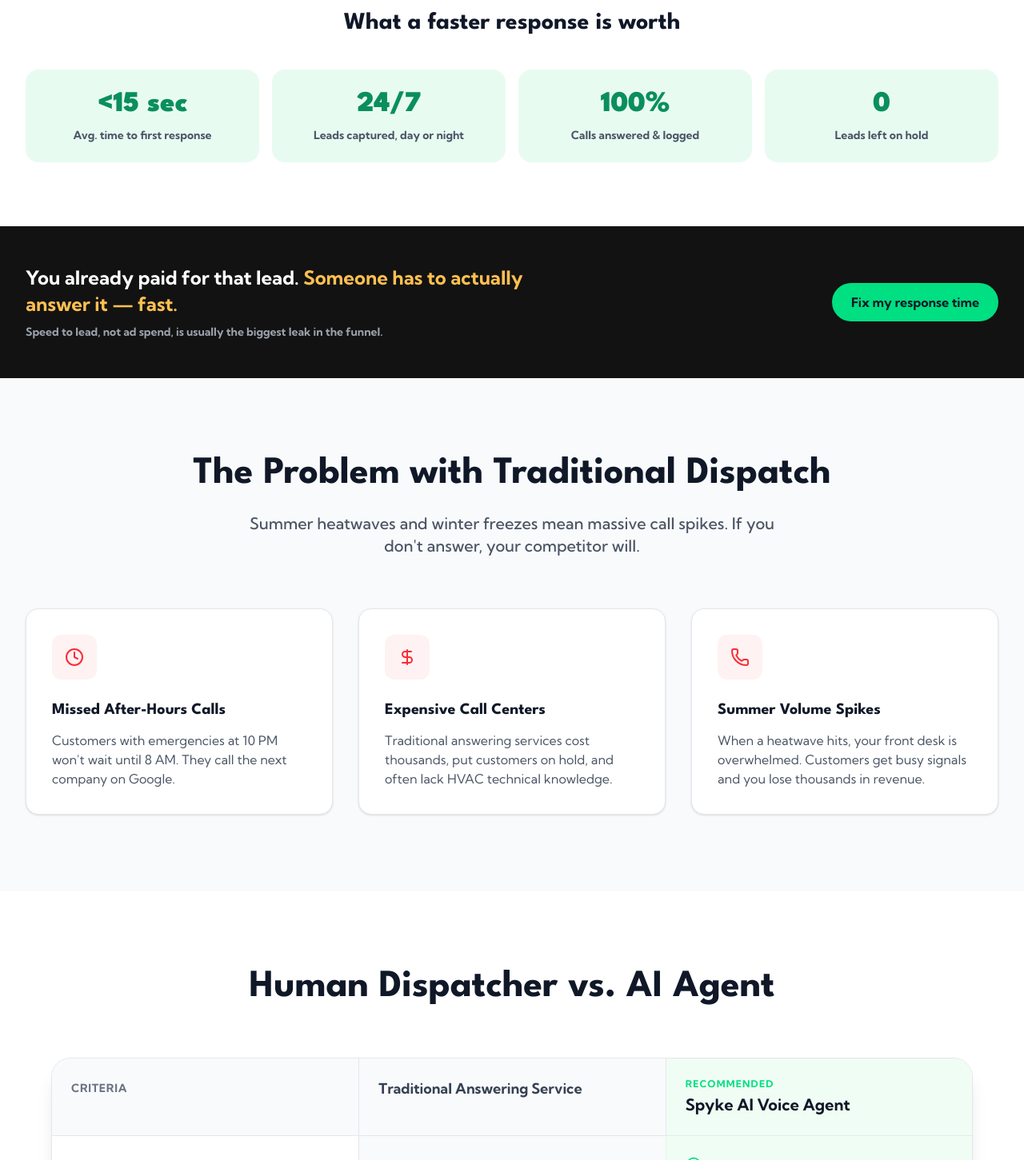
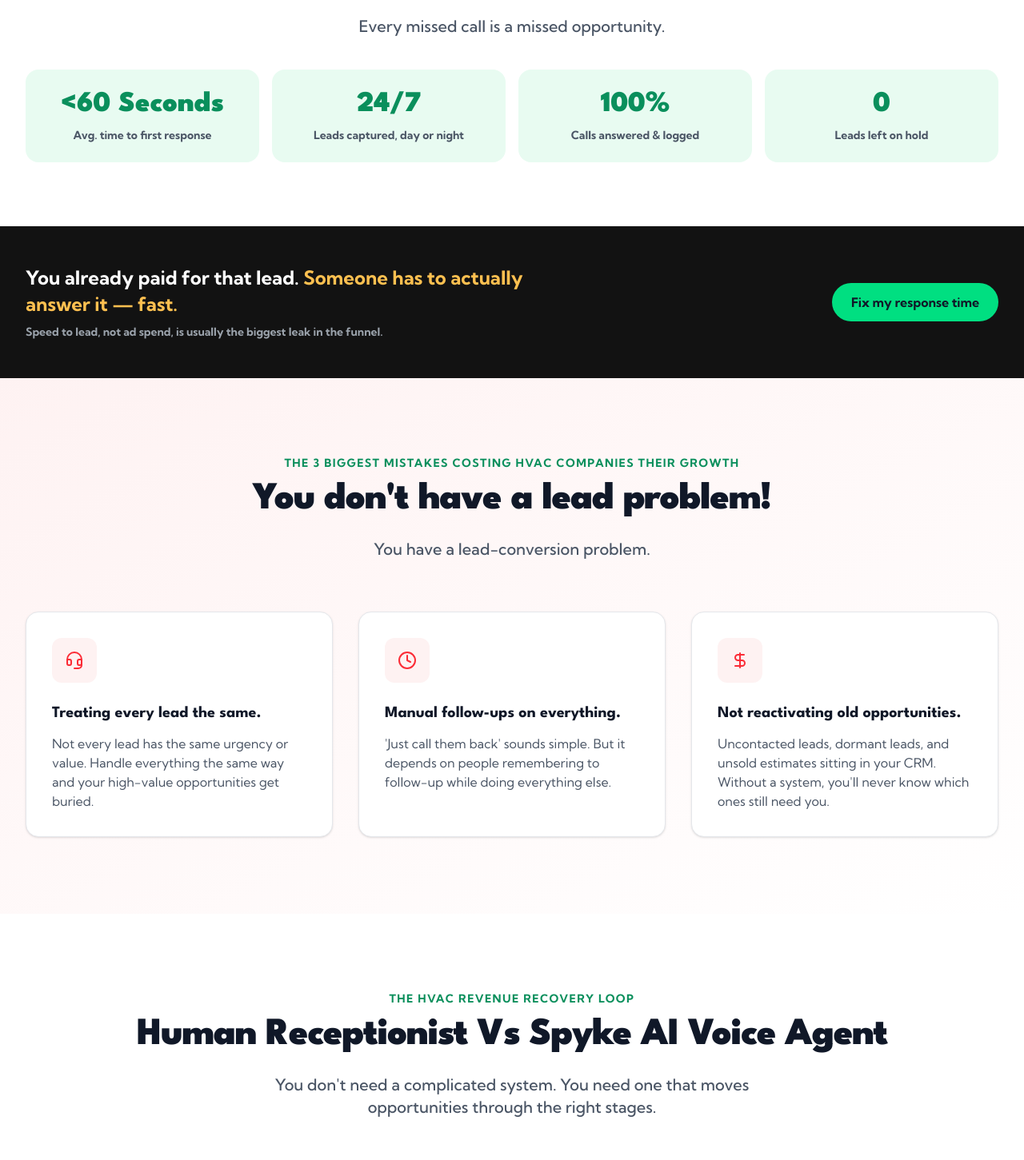
Before and after one commit to SpykeAI/website_sypke, a Next.js app: page / in a window 1280 px wide. Shown: the part 899-2350 px from the top of the page at 80% size. Built offline with nearby package versions, Linux system fonts and the light colour scheme.

Commit message:
Implement home page feedback: reduce gap, standardize headings, update stats, implement slide deck problems, add red gradient

```diff
--- a/src/app/page.tsx
+++ b/src/app/page.tsx
@@ -4,7 +4,7 @@ export default function Home() {
   return (
     <div className="flex flex-col min-h-screen">
       {/* Hero Section */}
-      <section className="relative bg-white pt-20 pb-32 px-4 sm:px-6 lg:px-8 overflow-hidden">
+      <section className="relative bg-white pt-20 pb-16 px-4 sm:px-6 lg:px-8 overflow-hidden">
         <div className="absolute inset-0 bg-[radial-gradient(ellipse_at_top_right,_var(--tw-gradient-stops))] from-[#00DF81]/10 via-white to-white -z-10"></div>
         <div className="max-w-7xl mx-auto grid grid-cols-1 lg:grid-cols-2 gap-16 items-center">
           <div className="text-left">
@@ -63,12 +63,13 @@ export default function Home() {
       <section className="py-20 bg-white">
         <div className="max-w-7xl mx-auto px-4 sm:px-6 lg:px-8">
           <div className="text-center mb-10">
-            <span className="text-[#00DF81] font-bold text-sm tracking-wider uppercase">Built to move these numbers</span>
-            <h2 className="text-3xl font-bold text-gray-900 mt-2 font-heading">What a faster response is worth</h2>
+            <span className="text-[#0A8F5C] font-bold text-sm uppercase tracking-widest mb-3 block">Built to move these numbers</span>
+            <h2 className="text-3xl md:text-5xl font-black text-gray-900 mb-6 font-heading tracking-tight">Why is a Faster Response worth it?</h2>
+            <p className="text-xl text-gray-600 font-medium max-w-2xl mx-auto">Every missed call is a missed opportunity.</p>
           </div>
           <div className="grid grid-cols-2 md:grid-cols-4 gap-4">
             <div className="bg-[#E8FBF1] rounded-2xl p-6 text-center">
-              <div className="text-3xl md:text-4xl font-black text-[#0A8F5C] mb-2 font-heading">&lt;15 sec</div>
+              <div className="text-3xl md:text-4xl font-black text-[#0A8F5C] mb-2 font-heading">&lt;60 Seconds</div>
               <div className="text-sm font-bold text-gray-600">Avg. time to first response</div>
             </div>
             <div className="bg-[#E8FBF1] rounded-2xl p-6 text-center">
@@ -103,16 +104,17 @@ export default function Home() {
       </section>
 
       {/* The Problem */}
-      <section className="py-24 bg-gray-50 px-4 sm:px-6 lg:px-8">
+      <section className="py-24 bg-gradient-to-br from-red-50 to-white px-4 sm:px-6 lg:px-8">
         <div className="max-w-7xl mx-auto">
           <div className="text-center mb-16">
-            <h2 className="text-3xl md:text-5xl font-bold text-gray-900 mb-6 font-heading">The Problem with Traditional Dispatch</h2>
-            <p className="text-xl text-gray-600 max-w-2xl mx-auto font-medium">Summer heatwaves and winter freezes mean massive call spikes. If you don't answer, your competitor will.</p>
+            <span className="text-[#0A8F5C] font-bold text-sm uppercase tracking-widest mb-3 block">The 3 biggest mistakes costing HVAC companies their growth</span>
+            <h2 className="text-3xl md:text-5xl font-black text-gray-900 mb-6 font-heading tracking-tight">You don't have a lead problem!</h2>
+            <p className="text-xl text-gray-600 max-w-2xl mx-auto font-medium">You have a lead-conversion problem.</p>
           </div>
           <div className="grid grid-cols-1 md:grid-cols-3 gap-8">
-            <ProblemCard icon={<Clock />} title="Missed After-Hours Calls" desc="Customers with emergencies at 10 PM won't wait until 8 AM. They call the next company on Google." />
-            <ProblemCard icon={<DollarSign />} title="Expensive Call Centers" desc="Traditional answering services cost thousands, put customers on hold, and often lack HVAC technical knowledge." />
-            <ProblemCard icon={<Phone />} title="Summer Volume Spikes" desc="When a heatwave hits, your front desk is overwhelmed. Customers get busy signals and you lose thousands in revenue." />
+            <ProblemCard icon={<Headset />} title="Treating every lead the same." desc="Not every lead has the same urgency or value. Handle everything the same way and your high-value opportunities get buried." />
+            <ProblemCard icon={<Clock />} title="Manual follow-ups on everything." desc="'Just call them back' sounds simple. But it depends on people remembering to follow-up while doing everything else." />
+            <ProblemCard icon={<DollarSign />} title="Not reactivating old opportunities." desc="Uncontacted leads, dormant leads, and unsold estimates sitting in your CRM. Without a system, you'll never know which ones still need you." />
           </div>
         </div>
       </section>
@@ -121,7 +123,9 @@ export default function Home() {
       <section className="py-24 bg-white px-4 sm:px-6 lg:px-8">
         <div className="max-w-6xl mx-auto">
           <div className="text-center mb-16">
-            <h2 className="text-3xl md:text-5xl font-bold text-gray-900 mb-4 font-heading">Human Dispatcher vs. AI Agent</h2>
+            <span className="text-[#0A8F5C] font-bold text-sm uppercase tracking-widest mb-3 block">The HVAC Revenue Recovery Loop</span>
+            <h2 className="text-3xl md:text-5xl font-black text-gray-900 mb-6 font-heading tracking-tight">Human Receptionist Vs Spyke AI Voice Agent</h2>
+            <p className="text-xl text-gray-600 font-medium max-w-2xl mx-auto">You don't need a complicated system. You need one that moves opportunities through the right stages.</p>
           </div>
 
           <div className="bg-white rounded-3xl border border-gray-200 overflow-hidden shadow-xl">
@@ -154,9 +158,10 @@ export default function Home() {
       {/* Pros Section */}
       <section className="py-24 bg-[#E8FBF1]">
         <div className="max-w-7xl mx-auto px-4 sm:px-6 lg:px-8">
-          <div className="mb-16">
-            <span className="text-[#00DF81] font-bold text-sm tracking-wider uppercase mb-2 block">Why teams switch</span>
-            <h2 className="text-3xl md:text-5xl font-bold text-gray-900 font-heading">What you get that a front desk can't</h2>
+          <div className="text-center mb-16">
+            <span className="text-[#0A8F5C] font-bold text-sm uppercase tracking-widest mb-3 block">Why teams switch</span>
+            <h2 className="text-3xl md:text-5xl font-black text-gray-900 mb-6 font-heading tracking-tight">What do you get with our AI Voice Agents?</h2>
+            <p className="text-xl text-gray-600 font-medium max-w-2xl mx-auto">Built to scale without the headcount overhead.</p>
           </div>
           <div className="grid grid-cols-1 md:grid-cols-3 gap-4">
             {[
@@ -165,7 +170,7 @@ export default function Home() {
               { t: "Always professional", d: "On-script, on-brand, every call" },
               { t: "Same energy, all day", d: "No bad moods, no burnout" },
               { t: "24/7 coverage", d: "Nights, weekends & holidays" },
-              { t: "Parallel calling", d: "Inbound & outbound at once" }
+              { t: "Human voices", d: "Natural voice that sounds Human" }
             ].map((p, i) => (
               <div key={i} className="bg-white rounded-2xl p-5 flex items-start gap-4 shadow-sm border border-gray-100">
                 <div className="w-6 h-6 rounded-full bg-[#00DF81] flex items-center justify-center shrink-0 mt-0.5">
@@ -184,10 +189,10 @@ export default function Home() {
       {/* Who It's For */}
       <section className="py-24 bg-white">
         <div className="max-w-7xl mx-auto px-4 sm:px-6 lg:px-8">
-          <div className="mb-16">
-            <span className="text-[#00DF81] font-bold text-sm tracking-wider uppercase mb-2 block">Who it's for</span>
-            <h2 className="text-3xl md:text-5xl font-bold text-gray-900 font-heading mb-4">Built for every stakeholder in the deal</h2>
-            <p className="text-xl text-gray-600">Different roles, same missed-call problem underneath.</p>
+          <div className="text-center mb-16">
+            <span className="text-[#0A8F5C] font-bold text-sm uppercase tracking-widest mb-3 block">Who it's for</span>
+            <h2 className="text-3xl md:text-5xl font-black text-gray-900 mb-6 font-heading tracking-tight">Built for every stakeholder in the deal</h2>
+            <p className="text-xl text-gray-600 font-medium max-w-2xl mx-auto">Different roles, same missed-call problem underneath.</p>
           </div>
           <div className="grid grid-cols-1 md:grid-cols-2 lg:grid-cols-4 gap-6">
             <div className="border border-gray-200 rounded-2xl p-6">
@@ -241,9 +246,10 @@ export default function Home() {
       {/* How It Works */}
       <section className="py-24 bg-gray-50 border-t border-gray-200">
         <div className="max-w-7xl mx-auto px-4 sm:px-6 lg:px-8">
-          <div className="mb-16">
-            <span className="text-[#00DF81] font-bold text-sm tracking-wider uppercase mb-2 block">Setup, start to finish</span>
-            <h2 className="text-3xl md:text-5xl font-bold text-gray-900 font-heading">Live on your business number in under 3 weeks</h2>
+          <div className="text-center mb-16">
+            <span className="text-[#0A8F5C] font-bold text-sm uppercase tracking-widest mb-3 block">Setup, start to finish</span>
+            <h2 className="text-3xl md:text-5xl font-black text-gray-900 mb-6 font-heading tracking-tight">Live on your business number in under 3 weeks</h2>
+            <p className="text-xl text-gray-600 font-medium max-w-2xl mx-auto">We build the workflows, you just run the business.</p>
           </div>
           <div className="grid grid-cols-1 md:grid-cols-3 gap-8 relative">
             <div className="hidden md:block absolute top-[28px] left-[10%] right-[40%] border-t-2 border-dashed border-gray-300"></div>
@@ -280,13 +286,9 @@ export default function Home() {
         <div className="absolute inset-0 pointer-events-none" style={{ background: 'radial-gradient(700px 320px at 15% 0%, rgba(0,217,138,0.14), transparent 60%), radial-gradient(600px 300px at 100% 100%, rgba(255,192,80,0.10), transparent 60%)' }}></div>
         <div className="max-w-7xl mx-auto px-4 sm:px-6 lg:px-8 relative">
           <div className="text-center mb-16">
-            <div className="inline-flex items-center text-[#FFC050] font-bold text-sm tracking-wider uppercase mb-4">
-              ◆ The Facts, Verified
-            </div>
-            <h2 className="text-3xl md:text-5xl font-bold mb-4 font-heading text-white">What the research actually says</h2>
-            <p className="text-[#AEB6C0] text-lg max-w-2xl mx-auto">
-              Not our numbers — landmark, widely-cited studies on lead response.
-            </p>
+            <span className="text-[#FFC050] font-bold text-sm uppercase tracking-widest mb-3 block">The Facts, Verified</span>
+            <h2 className="text-3xl md:text-5xl font-black text-white mb-6 font-heading tracking-tight">What the research actually says</h2>
+            <p className="text-[#AEB6C0] text-xl font-medium max-w-2xl mx-auto">Not our numbers — landmark, widely-cited studies on lead response.</p>
           </div>
           <div className="grid grid-cols-1 md:grid-cols-2 lg:grid-cols-4 gap-6">
             <div className="bg-white/5 border border-white/10 p-6 rounded-2xl hover:border-[#FFC050]/50 hover:-translate-y-1 transition-all duration-300">
@@ -316,11 +318,10 @@ export default function Home() {
       {/* FAQ Section */}
       <section className="py-24 bg-white px-4 sm:px-6 lg:px-8">
         <div className="max-w-3xl mx-auto">
-          <div className="mb-16">
-            <div className="inline-flex items-center text-[#00DF81] font-bold text-sm tracking-wider uppercase mb-4">
-              Before you call
-            </div>
-            <h2 className="text-3xl md:text-5xl font-bold text-gray-900 font-heading">Common questions</h2>
+          <div className="text-center mb-16">
+            <span className="text-[#0A8F5C] font-bold text-sm uppercase tracking-widest mb-3 block">Before you call</span>
+            <h2 className="text-3xl md:text-5xl font-black text-gray-900 mb-6 font-heading tracking-tight">Common questions</h2>
+            <p className="text-xl text-gray-600 font-medium max-w-2xl mx-auto">Everything you need to know before booking a demo.</p>
           </div>
 
           <div className="border-t border-gray-200">
@@ -348,8 +349,9 @@ export default function Home() {
       <section id="lead-form" className="py-24 bg-gray-50 px-4 sm:px-6 lg:px-8">
         <div className="max-w-3xl mx-auto bg-white p-10 rounded-3xl border border-gray-200 shadow-xl">
           <div className="text-center mb-10">
-            <h2 className="text-3xl font-bold text-gray-900 mb-4 font-heading">Stop Missing Revenue. Book a Demo.</h2>
-            <p className="text-gray-600">Fill out the form below to see how our AI can handle your calls.</p>
+            <span className="text-[#0A8F5C] font-bold text-sm uppercase tracking-widest mb-3 block">Next Step</span>
+            <h2 className="text-3xl md:text-5xl font-black text-gray-900 mb-6 font-heading tracking-tight">Stop Missing Revenue. Book a Demo.</h2>
+            <p className="text-xl text-gray-600 font-medium max-w-2xl mx-auto">Fill out the form below to see how our AI can handle your calls.</p>
           </div>
           <form className="space-y-6">
             <div className="grid grid-cols-1 md:grid-cols-2 gap-6">
```
